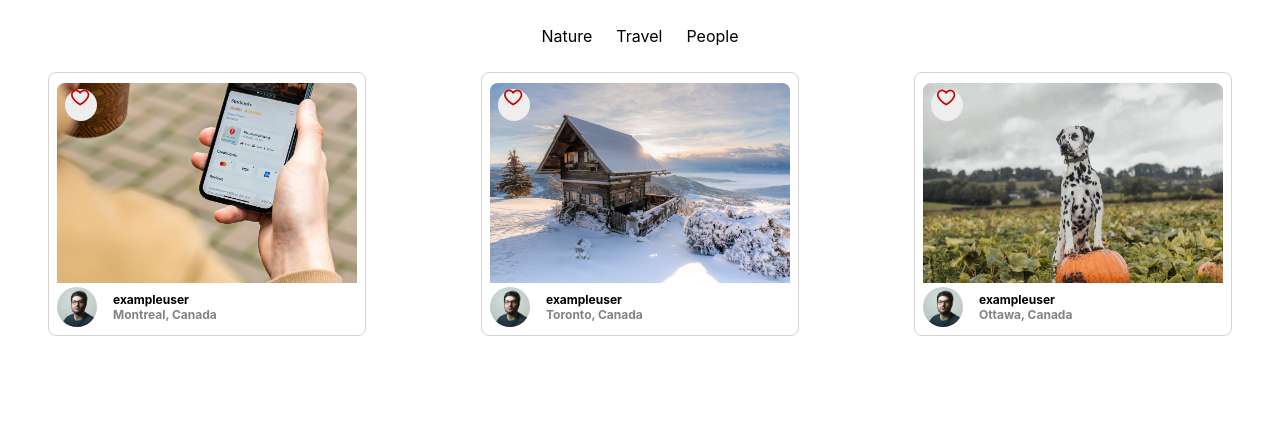
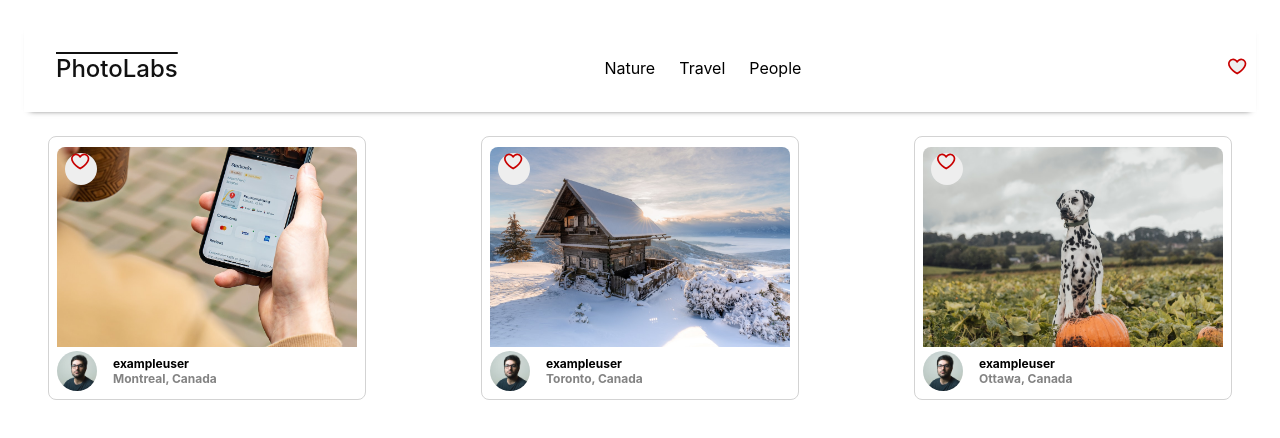
Before and after one commit to amusictheorist/photolabs, a React (Create React App) app in the folder frontend/: page / in a window 1280 px wide. Shown: the top 438 px of the page. Built offline with nearby package versions, Linux system fonts and the light colour scheme; the HTML template or start-up script is replaced by a standard one.

Commit message:
Implement Top Nav bar

```diff
--- a/frontend/src/App.jsx
+++ b/frontend/src/App.jsx
@@ -1,14 +1,14 @@
 import React from 'react';
 import PhotoList from 'components/PhotoList';
+import TopNavigationBar from 'components/TopNavigationBar';
 import './App.scss';
-import TopicList from 'components/TopicList';
 
 const App = () => {
 
   return (
     <div className="App">
     {/* { Array.from(Array(3)).map((_, index) => <PhotoListItem key={index}/>) } */}
-    <TopicList />
+    <TopNavigationBar />
     <PhotoList />
   </div>
   );
--- a/frontend/src/components/TopNavigationBar.jsx
+++ b/frontend/src/components/TopNavigationBar.jsx
@@ -1,11 +1,15 @@
 import React from 'react';
 
 import '../styles/TopNavigationBar.scss'
+import TopicList from './TopicList';
+import FavBadge from './FavBadge';
 
 const TopNavigation = () => {
   return (
     <div className="top-nav-bar">
       <span className="top-nav-bar__logo">PhotoLabs</span>
+      <TopicList />
+      <FavBadge />
     </div>
   )
 }
```
